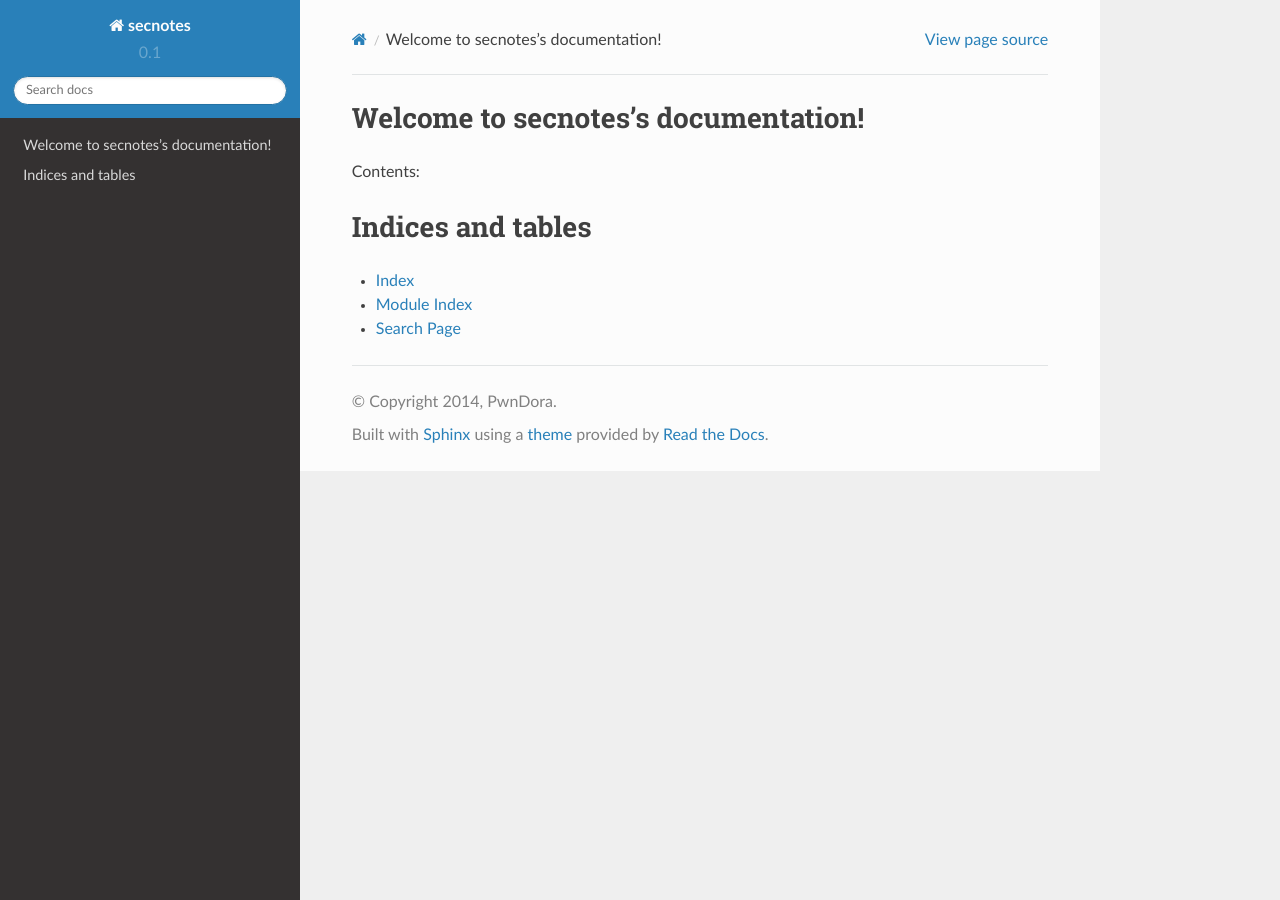
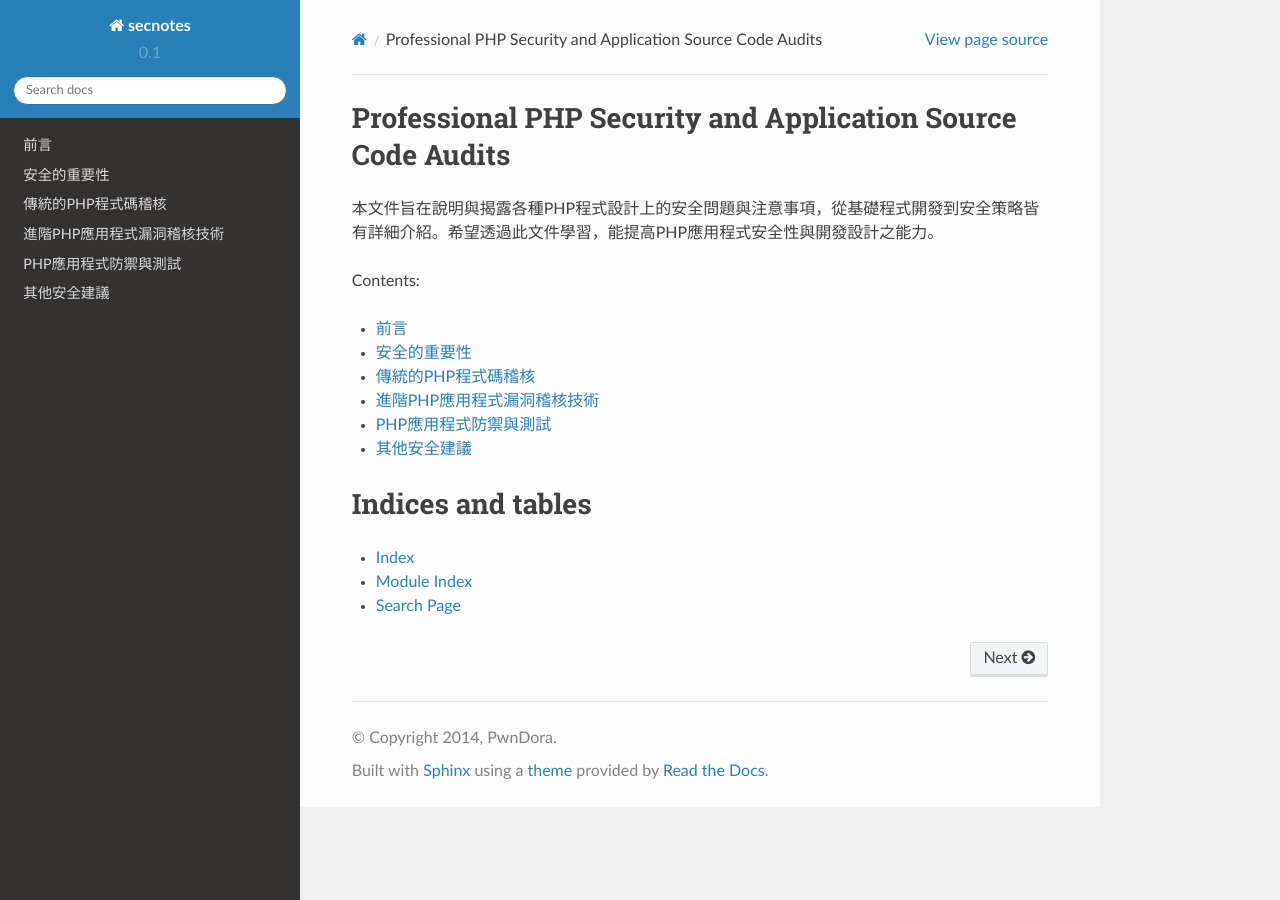
Before and after one commit to PwnDoRa/secnotes, a Sphinx documentation site: the page built from source/index.rst, in a window 1280 px wide. Built offline with Sphinx 7.4.7 and the Read the Docs theme 2.0.0, drawn with Linux system fonts in a browser that asks for light colours.

Commit message:
update content outlines

```diff
--- /dev/null
+++ b/source/audit.rst
@@ -0,0 +1,2 @@
+進階PHP應用程式漏洞稽核技術
+============================
--- a/source/index.rst
+++ b/source/index.rst
@@ -3,15 +3,22 @@
    You can adapt this file completely to your liking, but it should at least
    contain the root `toctree` directive.
 
-Welcome to secnotes's documentation!
-====================================
+Professional PHP Security and Application Source Code Audits
+============================================================
+
+本文件旨在說明與揭露各種PHP程式設計上的安全問題與注意事項，從基礎程式開發到安全策略皆有詳細介紹。希望透過此文件學習，能提高PHP應用程式安全性與開發設計之能力。
 
 Contents:
 
 .. toctree::
    :maxdepth: 2
 
-
+   preface
+   security
+   introduction
+   audit
+   testing
+   recommendation
 
 Indices and tables
 ==================
--- /dev/null
+++ b/source/introduction.rst
@@ -0,0 +1,2 @@
+傳統的PHP程式碼稽核
+====================
--- /dev/null
+++ b/source/preface.rst
@@ -0,0 +1,2 @@
+前言
+====
--- /dev/null
+++ b/source/recommendation.rst
@@ -0,0 +1,2 @@
+其他安全建議
+============
--- /dev/null
+++ b/source/security.rst
@@ -0,0 +1,2 @@
+安全的重要性
+============
--- /dev/null
+++ b/source/testing.rst
@@ -0,0 +1,2 @@
+PHP應用程式防禦與測試
+========================
```
